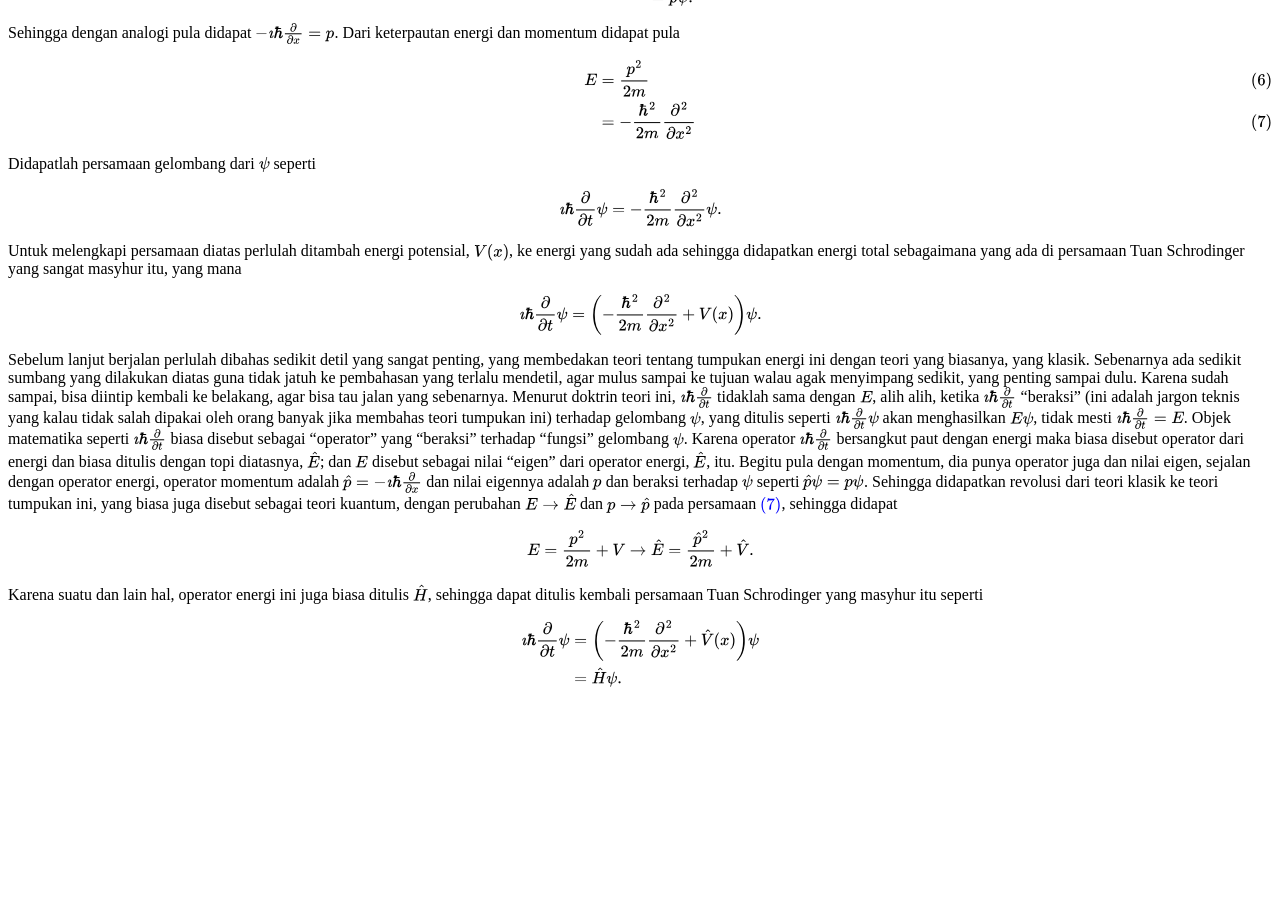
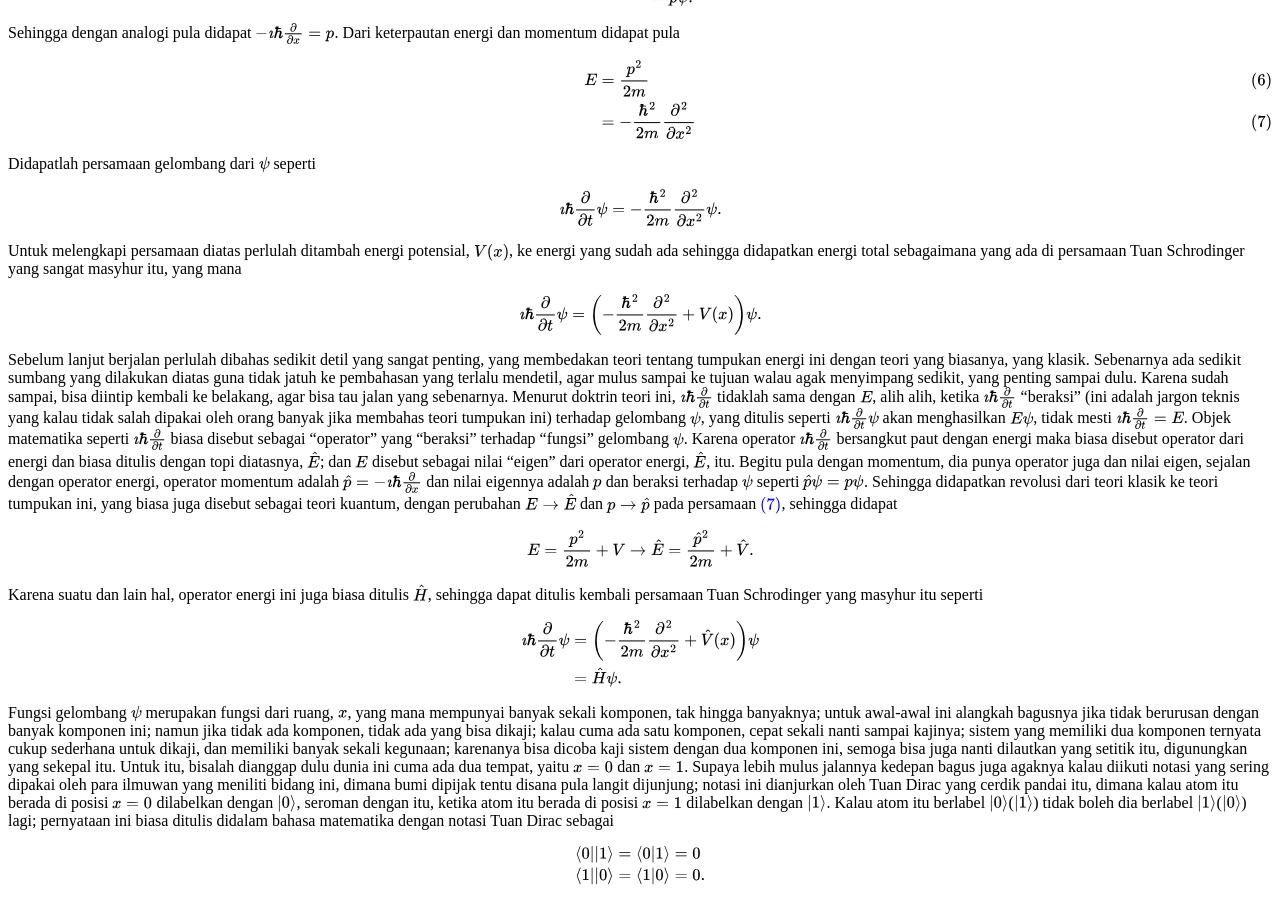
Before and after one commit to dangausuluah/dangausuluah.github.io, a Jekyll site: the page built from _posts/2026-01-01-WKKK.md, in a window 1280 px wide and 900 px high, scrolled down 2059 px. Built offline with Jekyll 4.4.1, drawn with Linux system fonts in a browser that asks for light colours; nearby versions of some CDN libraries; our own code applies the rules of GitHub Pages for plain Markdown files; a script that is not in the unit is left out; comment, search, counter and statistics services are not loaded; before the commit the page ends 2763 px from its top, so only the background shows below that.

Commit message:
Update 2026-01-01-WKKK.md

```diff
--- a/_posts/2026-01-01-WKKK.md
+++ b/_posts/2026-01-01-WKKK.md
@@ -117,3 +117,12 @@ $$
 &= \hat{H} \psi.
 \end{align*}
 $$
+
+Fungsi gelombang $\psi$ merupakan fungsi dari ruang, $x$, yang mana mempunyai banyak sekali komponen, tak hingga banyaknya; untuk awal-awal ini alangkah bagusnya jika tidak berurusan dengan banyak komponen ini; namun jika tidak ada komponen, tidak ada yang bisa dikaji; kalau cuma ada satu komponen, cepat sekali nanti sampai kajinya; sistem yang memiliki dua komponen ternyata cukup sederhana untuk dikaji, dan memiliki banyak sekali kegunaan; karenanya bisa dicoba kaji sistem dengan dua komponen ini, semoga bisa juga nanti dilautkan yang setitik itu, digunungkan yang sekepal itu. Untuk itu, bisalah dianggap dulu dunia ini cuma ada dua tempat, yaitu $x=0$ dan $x=1$. Supaya lebih mulus jalannya kedepan bagus juga agaknya kalau diikuti notasi yang sering dipakai oleh para ilmuwan yang meniliti bidang ini, dimana bumi dipijak tentu disana pula langit dijunjung; notasi ini dianjurkan oleh Tuan Dirac yang cerdik pandai itu, dimana kalau atom itu berada di posisi $x=0$ dilabelkan dengan $\ket{0}$, seroman dengan itu, ketika atom itu berada di posisi $x=1$ dilabelkan dengan $\ket{1}$. Kalau atom itu berlabel $\ket{0}$($\ket{1}$) tidak boleh dia berlabel $\ket{1}$($\ket{0}$) lagi; pernyataan ini biasa ditulis didalam bahasa matematika dengan notasi Tuan Dirac sebagai
+
+$$
+\begin{align*}
+\bra{0} \ket{1} &= \braket{0|1} = 0 \\
+\bra{1} \ket{0} &= \braket{1|0} = 0.
+\end{align*}
+$$
```
